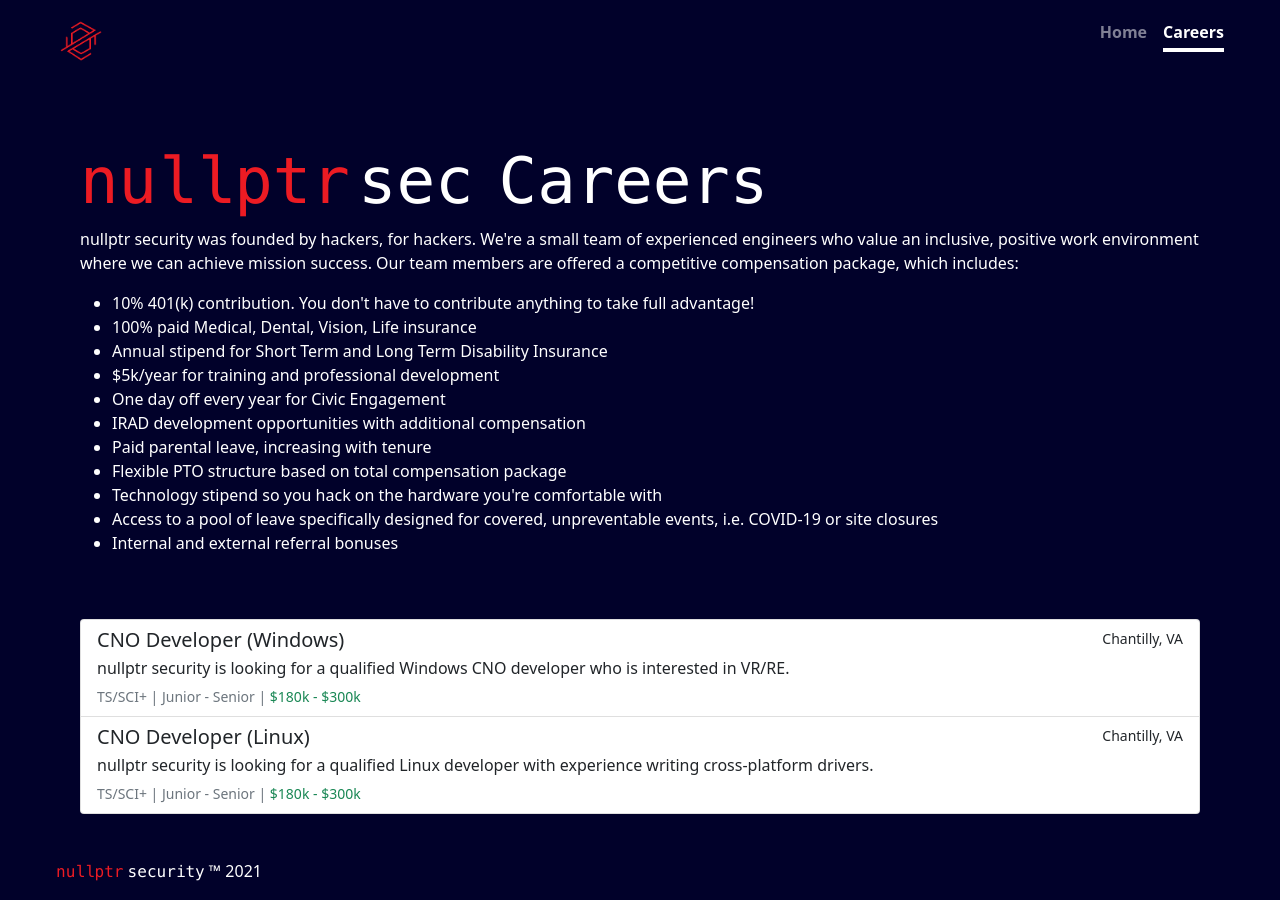
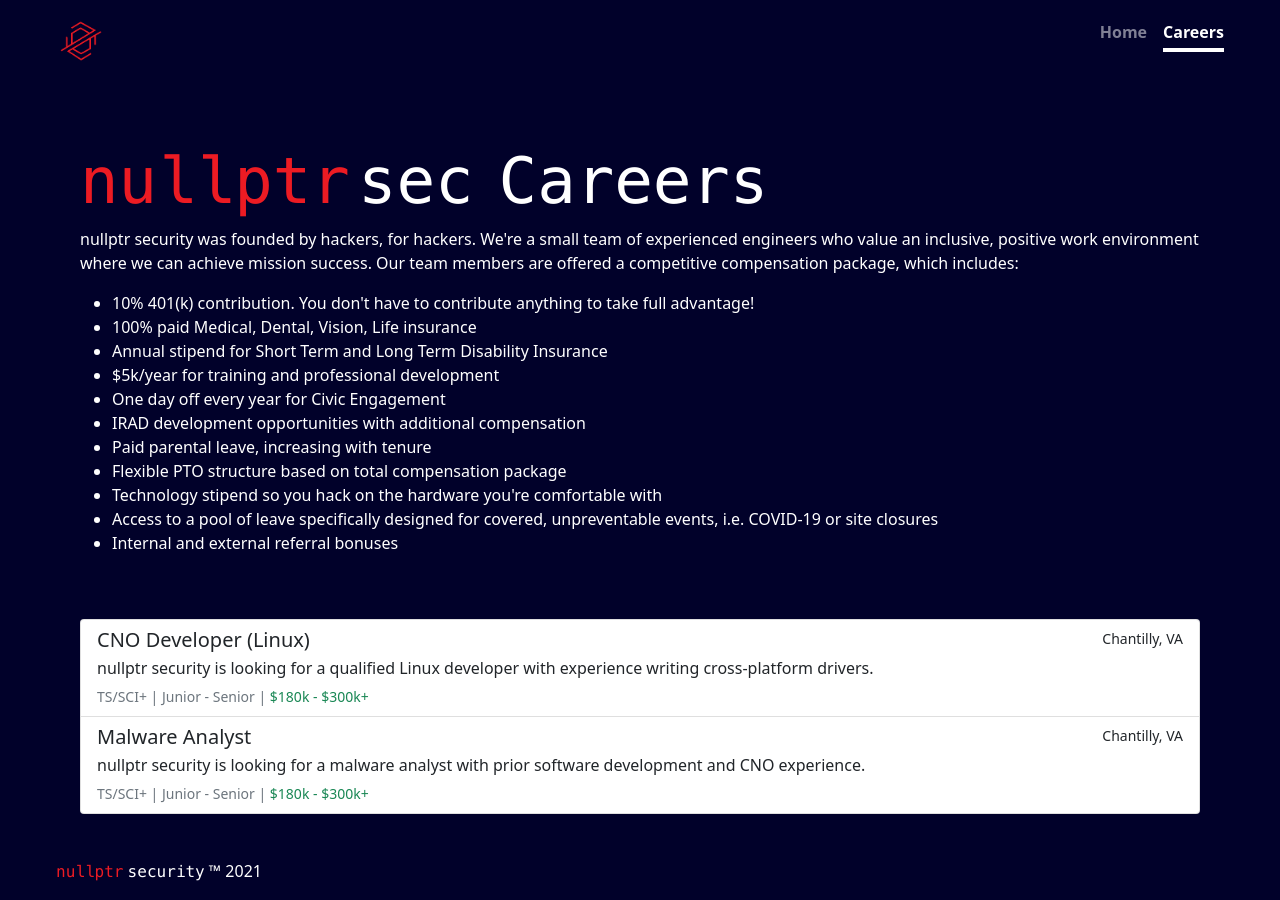
Before and after one commit to nullptrsec/nullptrsec.github.io, a Jekyll site: the page built from careers.html, in a window 1280 px wide. Built offline with Jekyll 4.4.1, drawn with Linux system fonts in a browser that asks for light colours; nearby versions of some CDN libraries.

Commit message:
Added malware analyst job

```diff
--- a/careers.html
+++ b/careers.html
@@ -27,24 +27,34 @@
             <small>Chantilly, VA</small>
           </div>
           <p class="mb-1">nullptr security is looking for a qualified Android developer with demonstrated CNO experience.</p>
-          <small class="text-muted">TS/SCI+ | Junior - Senior | <span class="text-success">$180k - $300k</span></small>
+          <small class="text-muted">TS/SCI+ | Junior - Senior | <span class="text-success">$180k - $300k+</span></small>
         </a>
         -->
+        <!--
         <a href="#jobposting-cnodeveloperwindows-modal" data-bs-toggle="modal" data-bs-target="#jobposting-cnodeveloperwindows-modal" class="list-group-item list-group-item-action flex-column align-items-start">
             <div class="d-flex w-100 justify-content-between">
             <h5 class="mb-1">CNO Developer (Windows)</h5>
             <small>Chantilly, VA</small>
           </div>
           <p class="mb-1">nullptr security is looking for a qualified Windows CNO developer who is interested in VR/RE.</p>
-          <small class="text-muted">TS/SCI+ | Junior - Senior | <span class="text-success">$180k - $300k</span></small>
+          <small class="text-muted">TS/SCI+ | Junior - Senior | <span class="text-success">$180k - $300k+</span></small>
         </a>
+        -->
         <a href="#jobposting-cnodeveloperlinux-modal" data-bs-toggle="modal" data-bs-target="#jobposting-cnodeveloperlinux-modal" class="list-group-item list-group-item-action flex-column align-items-start">
             <div class="d-flex w-100 justify-content-between">
             <h5 class="mb-1">CNO Developer (Linux)</h5>
             <small>Chantilly, VA</small>
           </div>
           <p class="mb-1">nullptr security is looking for a qualified Linux developer with experience writing cross-platform drivers.</p>
-          <small class="text-muted">TS/SCI+ | Junior - Senior | <span class="text-success">$180k - $300k</span></small>
+          <small class="text-muted">TS/SCI+ | Junior - Senior | <span class="text-success">$180k - $300k+</span></small>
+        </a>
+        <a href="#jobposting-malwareanalyst-modal" data-bs-toggle="modal" data-bs-target="#jobposting-malwareanalyst-modal" class="list-group-item list-group-item-action flex-column align-items-start">
+            <div class="d-flex w-100 justify-content-between">
+            <h5 class="mb-1">Malware Analyst</h5>
+            <small>Chantilly, VA</small>
+          </div>
+          <p class="mb-1">nullptr security is looking for a malware analyst with prior software development and CNO experience.</p>
+          <small class="text-muted">TS/SCI+ | Junior - Senior | <span class="text-success">$180k - $300k+</span></small>
         </a>
     </div>
 </main>
@@ -145,6 +155,7 @@
 <!-- !CNO Developer (Windows) -->
 
 <!-- CNO Developer (Linux) -->
+<!--
 <div class="modal fade text-dark" id="jobposting-cnodeveloperlinux-modal" tabindex="-1" role="dialog" aria-labelledby="jobposting-cnodeveloperlinux-title" aria-hidden="true">
     <div class="modal-dialog modal-lg" role="document">
       <div class="modal-content">
@@ -189,4 +200,48 @@
       </div>
     </div>
 </div>
+-->
 <!-- !CNO Developer (Linux) -->
+
+<!-- Malware Analyst -->
+<div class="modal fade text-dark" id="jobposting-malwareanalyst-modal" tabindex="-1" role="dialog" aria-labelledby="jobposting-malwareanalyst-title" aria-hidden="true">
+  <div class="modal-dialog modal-lg" role="document">
+    <div class="modal-content">
+      <div class="modal-header">
+        <h5 class="modal-title" id="jobposting-malwareanalyst-title">Malware Analyst</h5>
+        <button type="button" class="btn-close" data-bs-dismiss="modal" aria-label="Close"></button>
+      </div>
+      <div class="modal-body">
+          <h3>Job Description</h3>
+          <p>This job posting is for a full-time Malware Analyst embedded in the customer-site. More spefically, your role will be focused on Linux driver development. You will work with other contractors and customer engineers to deliver impactful, mission-critical capabilities. The duties required by this position covers the full-spectrum of software development: Planning, Programming, Testing, Shipping. Projects can range from traditional software-engineering following the software development lifecycle, to focused vulnerability research and exploitation development. You must be able to work independently, and as a part of a team.  </p>
+          <p>This job posting is for a full-time Malware Analyst embedded in the customer-site. Your specific tasks will include using open-source and private tools to analyze malware samples to extract intent and origin. The duties required by this position will require a successful candidate to have previously developed software and CNO tooling. Candidates should be able to work independently and as a part of a team.</p>
+          <p>This job requires a TS/SCI or higher, and the customer-site is in Chantilly, VA.</p>
+          <h3>Required Skills</h3>
+          <p>
+              <ul>
+                  <li>3 years of C/C++ development experience</li>
+                  <li>3 years of Python development experience</li>
+                  <li>In-depth understanding of x86 and x86_64, various calling conventions, PE format</li>
+                  <li>In-depth understanding of Windows APIs </li>
+              </ul>
+          </p>
+          <h3>Preferred Skills</h3>
+          <p>
+              <ul>
+                <li>Understanding of exploitation techniques</li>
+                <li>Prior experience conducting vulnerability research</li>
+                <li>Prior experience converting raw malware samples to threat intelligence</li>
+              </ul>
+          </p>
+          <div class="mt-5">
+            <h5>Ready to Apply?</h5>
+            <p>Click the link below or email us at <a href="mailto:careers@nullptrsec.io?subject=Malware Analyst Job">careers@nullptrsec.io</a> and send us your resume!</p>
+          </div>
+      </div>
+      <div class="modal-footer">
+          <a href="mailto:careers@nullptrsec.io?subject=Malware Analyst Job"><button type="button" class="btn btn-primary" data-bs-dismiss="modal">Apply</button></a>
+      </div>
+    </div>
+  </div>
+</div>
+<!-- !Malware Analyst -->
```
